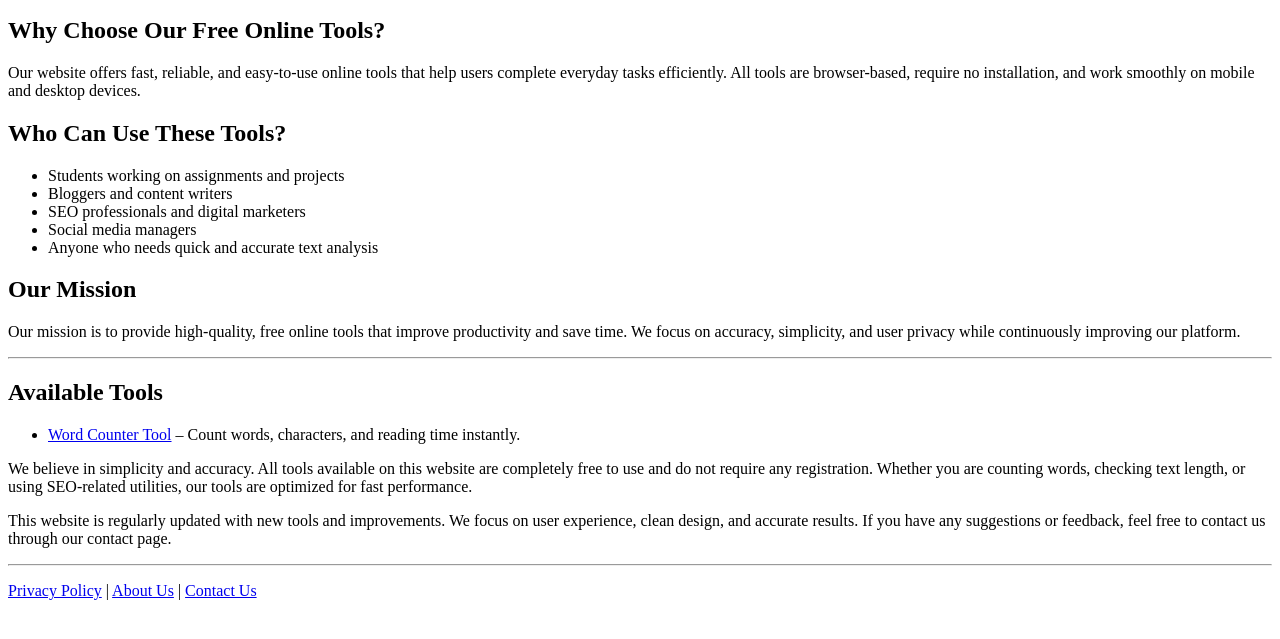
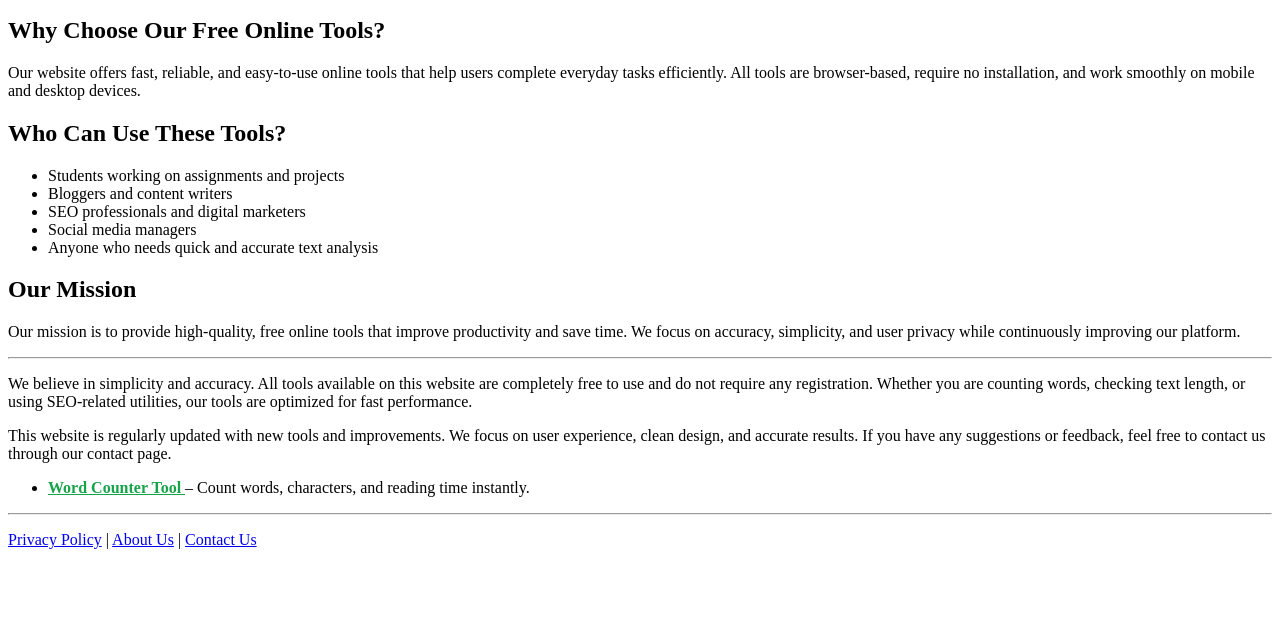
Before and after one commit to hackarxyz1-maker/hackarxyz1-maker.github.io, a plain HTML site: page index.html in a window 1280 px wide. Shown: the part 119-758 px from the top of the page. Drawn offline with Linux system fonts and the light colour scheme.

Commit message:
Update index.html

```diff
--- a/index.html
+++ b/index.html
@@ -40,12 +40,6 @@ privacy while continuously improving our platform.
 </p>
 <hr>
 
-<h2>Available Tools</h2>
-<ul>
-  <li>
-    <a href="/word-counter-tool/">Word Counter Tool</a> – Count words, characters, and reading time instantly.
-  </li>
-</ul>
 
 <p>
 We believe in simplicity and accuracy. All tools available on this website are
@@ -59,6 +53,13 @@ This website is regularly updated with new tools and improvements. We focus on u
 experience, clean design, and accurate results. If you have any suggestions or feedback,
 feel free to contact us through our contact page.
 </p>
+<ul>
+  <li>
+    <a href="/word-counter-tool/" style="color:#16a34a; font-weight:600;">
+      Word Counter Tool
+    </a> – Count words, characters, and reading time instantly.
+  </li>
+</ul>
 
 <hr>
 
```
